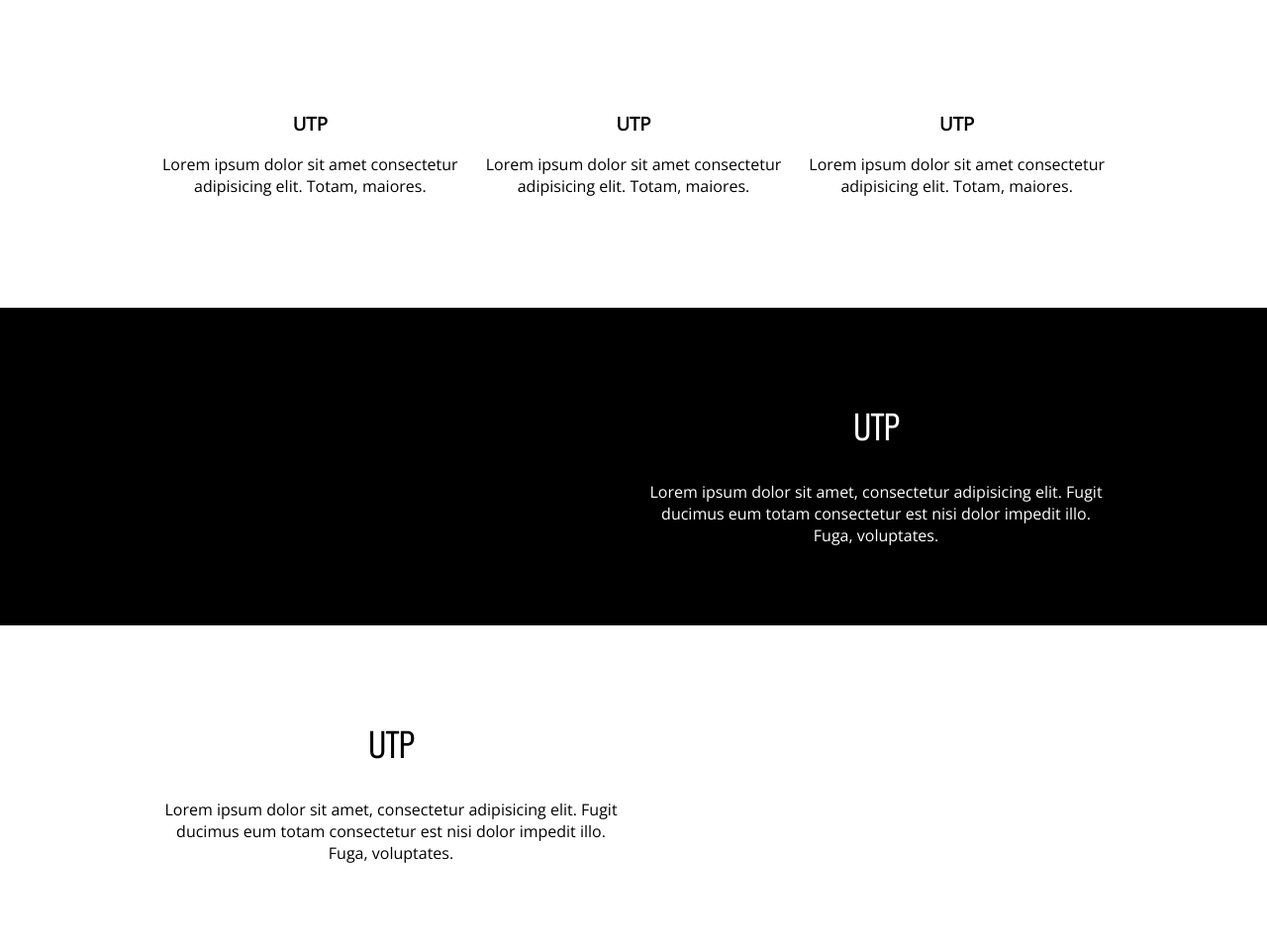
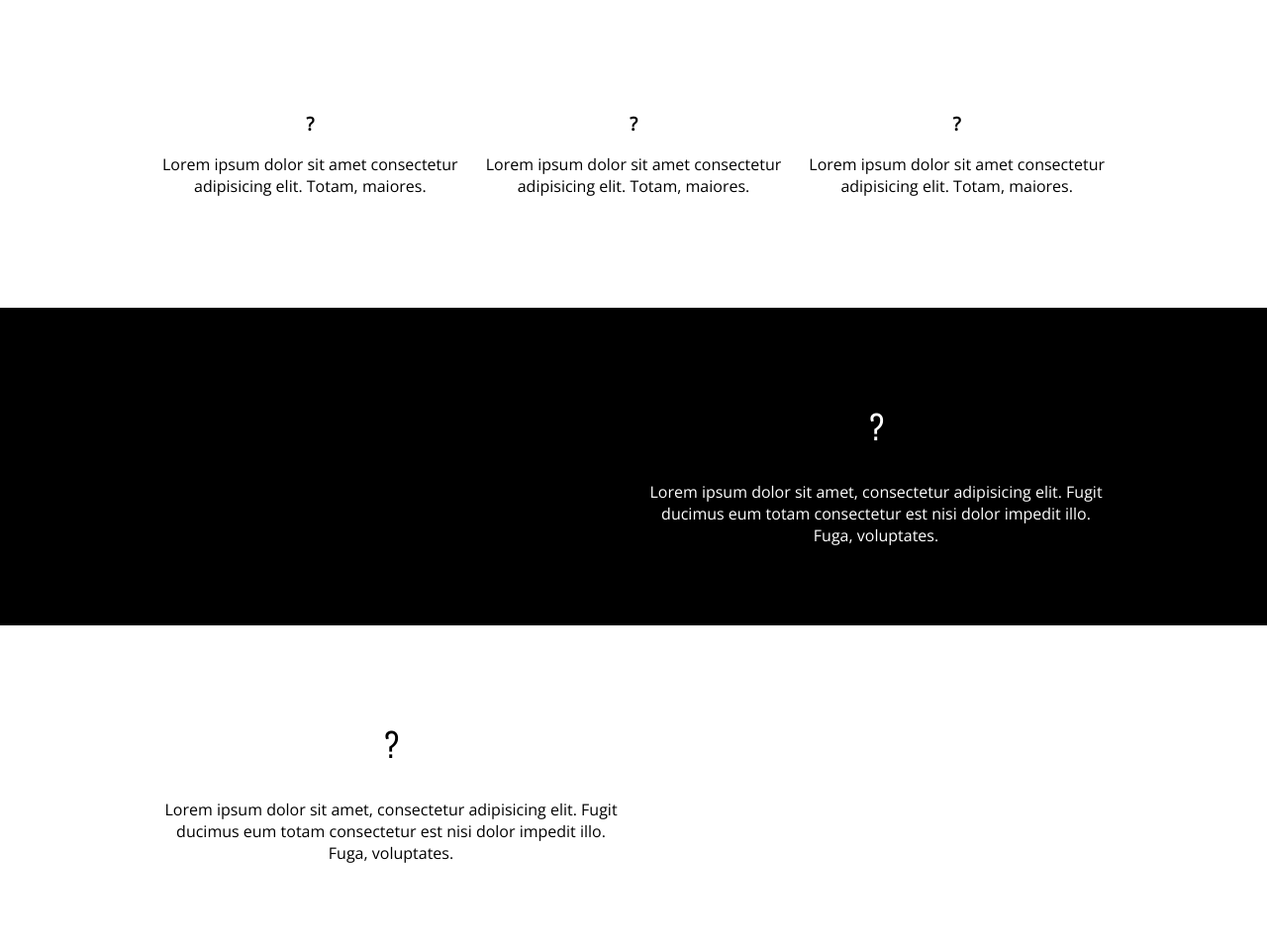
Before and after one commit to felexel25/felexel25.github.io, a plain HTML site: page index.html in a window 1280 px wide. Shown: the part 914-1870 px from the top of the page at 99% size. Drawn offline with nearby package versions, Linux system fonts and the light colour scheme.

Commit message:
07/08/2022 - 1

```diff
--- a/index.html
+++ b/index.html
@@ -37,7 +37,7 @@
       <div class="container grid-3">
         <div>
           <i></i>
-          <h3>UTP</h3>
+          <h3>?</h3>
           <p>
             Lorem ipsum dolor sit amet consectetur adipisicing elit. Totam,
             maiores.
@@ -45,7 +45,7 @@
         </div>
         <div>
           <i></i>
-          <h3>UTP</h3>
+          <h3>?</h3>
           <p>
             Lorem ipsum dolor sit amet consectetur adipisicing elit. Totam,
             maiores.
@@ -53,7 +53,7 @@
         </div>
         <div>
           <i></i>
-          <h3>UTP</h3>
+          <h3>?</h3>
           <p>
             Lorem ipsum dolor sit amet consectetur adipisicing elit. Totam,
             maiores.
@@ -69,7 +69,7 @@
             <i></i>
           </div>
           <div>
-            <h3 class="title">UTP</h3>
+            <h3 class="title">?</h3>
             <p>
               Lorem ipsum dolor sit amet, consectetur adipisicing elit. Fugit
               ducimus eum totam consectetur est nisi dolor impedit illo. Fuga,
@@ -84,7 +84,7 @@
       <div class="container text-center">
         <div class="grid-2">
           <div>
-            <h3 class="title">UTP</h3>
+            <h3 class="title">?</h3>
             <p>
               Lorem ipsum dolor sit amet, consectetur adipisicing elit. Fugit
               ducimus eum totam consectetur est nisi dolor impedit illo. Fuga,
```
